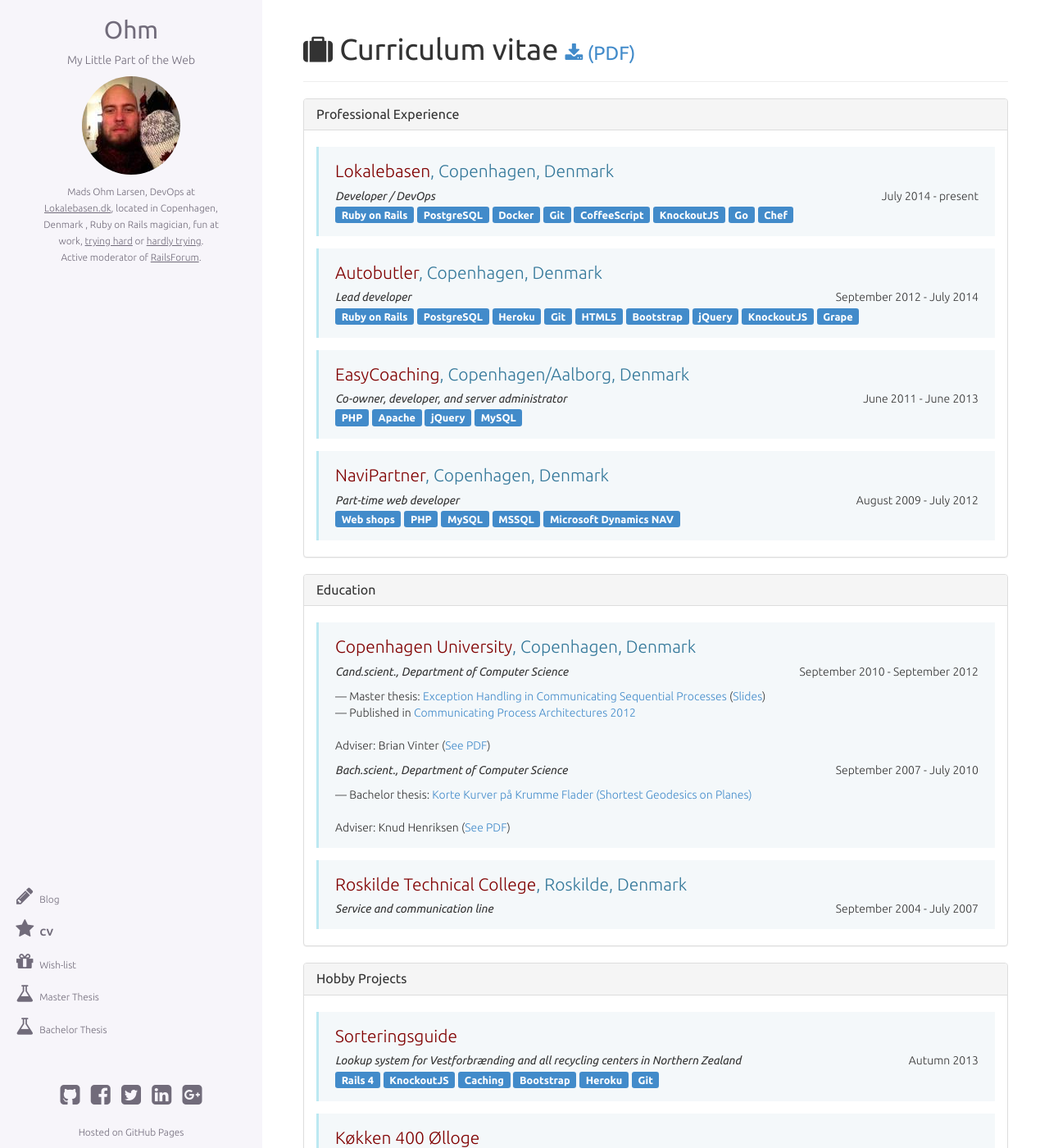
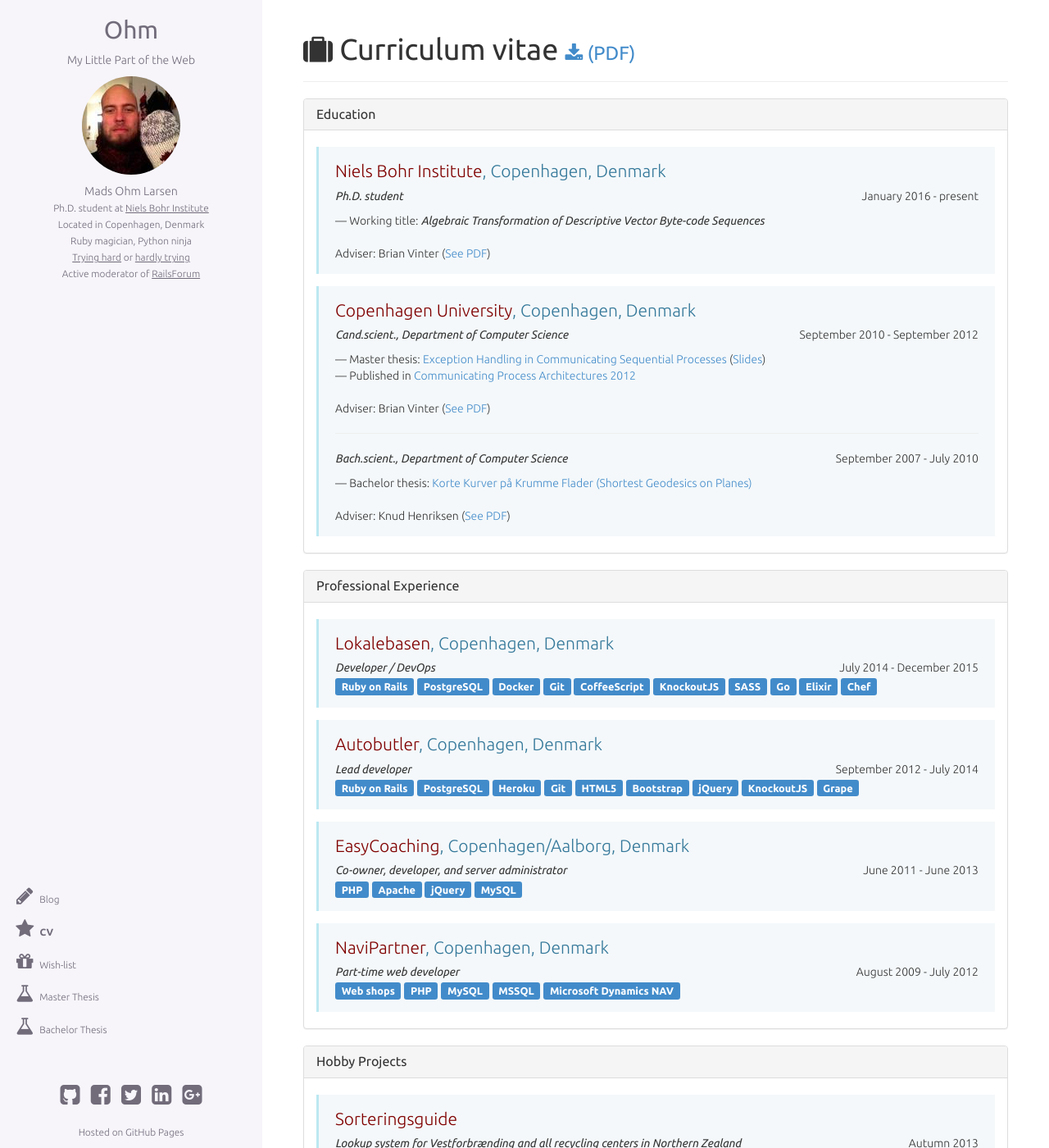
Before and after one commit to omegahm/omegahm.github.io, a Jekyll site: the page built from cv.html, in a window 1280 px wide and 1400 px high. Shown: the whole window at 82% size. Built offline with Jekyll 4.4.1, drawn with Linux system fonts in a browser that asks for light colours; nearby versions of some CDN libraries; Markdown is read by kramdown in place of the engine named in the settings; some of the changed text lies outside the part shown.

Commit message:
Update CV

```diff
--- a/_config.yml
+++ b/_config.yml
@@ -4,7 +4,7 @@
 name: Ohm
 website: ohm.sh
 description: My Little Part of the Web
-metadescription: "Mads Ohm Larsen, DevOps at Lokalebasen.dk, located in Copenhagen, Denmark , Ruby on Rails magician, fun at work, trying hard or hardly trying."
+metadescription: "Mads Ohm Larsen, Ph.D. student at Niels Bohr Institute, located in Copenhagen, Denmark, Ruby magician, Python ninja, trying hard or hardly trying."
 markdown: redcarpet
 lsi: false
 timezone: Europe/Copenhagen
--- a/_includes/header.html
+++ b/_includes/header.html
@@ -43,17 +43,27 @@
 
           <p class="about">
             <small>
-              <span itemprop="name">Mads Ohm Larsen</span>,
+              <span class="name" itemprop="name">Mads Ohm Larsen</span>
+              <br>
+
               <span itemprop="description">
-                DevOps at <a href="http://www.lokalebasen.dk" target="_blank" itemprop="affiliation">Lokalebasen.dk</a>,
-                located in
+                Ph.D. student at <a href="http://nbi.ku.dk" target="_blank" itemprop="affiliation">Niels Bohr Institute</a>
+                <br>
+
+                Located in
                 <span itemprop="address" itemscope itemtype="http://schema.org/PostalAddress">
                   <span itemprop="addressLocality">Copenhagen</span>,
                   <span itemprop="addressCountry">Denmark</span>
-                </span>,
-                Ruby on Rails magician, fun at work, <a href="http://projecteuler.net/profile/omegahm.png" taget="_blank" itemprop="award">trying hard</a> or <a href="http://www.codewars.com/users/omegahm">hardly trying</a>.
+                </span>
                 <br>
-                Active moderator of <a href="https://railsforum.com/" target="_blank">RailsForum</a>.
+
+                Ruby magician, Python ninja
+                <br>
+
+                <a href="http://projecteuler.net/profile/omegahm.png" taget="_blank" itemprop="award">Trying hard</a> or <a href="http://www.codewars.com/users/omegahm">hardly trying</a>
+                <br>
+
+                Active moderator of <a href="https://railsforum.com/" target="_blank">RailsForum</a>
               </span>
             </small>
           </p>
--- a/_sass/main.sass
+++ b/_sass/main.sass
@@ -74,6 +74,9 @@
 
     &:hover, &:focus
       font-weight: 300
+
+.about .name
+  font-size: 120%
 
 .links
   padding: 20px 0
--- a/cv.html
+++ b/cv.html
@@ -11,7 +11,7 @@
     place: Copenhagen, Denmark
     position: Developer / DevOps
     start_time: July 2014
-    end_time: present
+    end_time: December 2015
     tags:
     - Ruby on Rails
     - PostgreSQL
@@ -19,7 +19,9 @@
     - Git
     - CoffeeScript
     - KnockoutJS
+    - SASS
     - Go
+    - Elixir
     - Chef
   - name: Autobutler
     url: https://www.autobutler.dk
@@ -69,7 +71,7 @@
     description: Lookup system for Vestforbrænding and all recycling centers in Northern Zealand
     time: Autumn 2013
     tags:
-    - Rails 4
+    - Ruby on Rails
     - KnockoutJS
     - Caching
     - Bootstrap
@@ -80,7 +82,7 @@
     description: Accounting system for dormitory
     time: Summer 2013
     tags:
-    - Rails 4
+    - Ruby on Rails
     - Bootstrap
     - Heroku
     - Git
@@ -97,11 +102,11 @@
   - name: Programming
     tags:
     - Ruby
-    - Rails 3
-    - Rails 4
+    - Rails
+    - Elixir
     - Go
     - Python
-    - PHP
+    - CoffeeScript
     - JavaScript
     - C++
     - UNIX shell scripting (Bash)
@@ -110,6 +115,7 @@
     tags:
     - HTML5
     - CSS3
+    - SASS
     - jQuery
     - Bootstrap
     - Git
@@ -141,6 +148,76 @@
       <a href="/files/cv.pdf"><i class="fa fa-download"></i> (PDF)</a>
     </small>
   </h1>
+</div>
+
+<div class="panel panel-default">
+  <div class="panel-heading">
+    <h3 class="panel-title">Education</h3>
+  </div>
+  <div class="panel-body">
+
+    <div class="callout">
+      <h4 class="lead">
+        <a href="http://nbi.ku.dk">Niels Bohr Institute</a>, Copenhagen, Denmark
+      </h4>
+
+      <div class="clearfix">
+        <em>Ph.D. student</em>
+        <span class="pull-right">
+          <time>January 2016</time> - <time>present</time>
+        </span>
+      </div>
+
+      <p>
+        &mdash; Working title: <em>Algebraic Transformation of Descriptive Vector Byte-code Sequences</em>
+      </p>
+
+      <p>
+        Adviser: Brian Vinter (<a href="/files/cv.pdf" title="Why? To not expose my contacts details to spambots and the like.">See PDF</a>)
+      </p>
+    </div>
+
+    <div class="callout">
+      <h4 class="lead">
+        <a href="http://www.diku.dk">Copenhagen University</a>, Copenhagen, Denmark
+      </h4>
+
+      <div class="clearfix">
+        <em>Cand.scient., Department of Computer Science</em>
+        <span class="pull-right">
+          <time>September 2010</time> - <time>September 2012</time>
+        </span>
+      </div>
+
+      <p>
+        &mdash; Master thesis: <a href="/files/thesis.pdf">Exception Handling in Communicating Sequential Processes</a> (<a href="/files/thesisslides.pdf">Slides</a>)
+        <br>
+        &mdash; Published in <a href="http://wotug.org/paperdb/show_proc.php?f=4&num=29">Communicating Process Architectures 2012</a>
+      </p>
+
+      <p>
+        Adviser: Brian Vinter (<a href="/files/cv.pdf" title="Why? To not expose my contacts details to spambots and the like.">See PDF</a>)
+      </p>
+
+      <hr>
+
+      <div class="clearfix">
+        <em>Bach.scient., Department of Computer Science</em>
+        <span class="pull-right">
+          <time>September 2007</time> - <time>July 2010</time>
+        </span>
+      </div>
+
+      <p>
+        &mdash; Bachelor thesis: <a href="/files/bachelors.pdf">Korte Kurver på Krumme Flader (Shortest Geodesics on Planes)</a>
+      </p>
+
+      <p>
+        Adviser: Knud Henriksen (<a href="/files/cv.pdf" title="Why? To not expose my contacts details to spambots and the like.">See PDF</a>)
+      </p>
+    </div>
+
+  </div>
 </div>
 
 {% for thing in page.work %}
@@ -172,66 +249,6 @@
     </div>
   </div>
 {% endfor %}
-
-<div class="panel panel-default">
-  <div class="panel-heading">
-    <h3 class="panel-title">Education</h3>
-  </div>
-  <div class="panel-body">
-
-    <div class="callout">
-      <h4 class="lead">
-        <a href="http://www.diku.dk">Copenhagen University</a>, Copenhagen, Denmark
-      </h4>
-
-      <div class="clearfix">
-        <em>Cand.scient., Department of Computer Science</em>
-        <span class="pull-right">
-          <time>September 2010</time> - <time>September 2012</time>
-        </span>
-      </div>
-
-      <p>
-        &mdash; Master thesis: <a href="/files/thesis.pdf">Exception Handling in Communicating Sequential Processes</a> (<a href="/files/thesisslides.pdf">Slides</a>)
-        <br>
-        &mdash; Published in <a href="http://wotug.org/paperdb/show_proc.php?f=4&num=29">Communicating Process Architectures 2012</a>
-      </p>
-
-      <p>
-        Adviser: Brian Vinter (<a href="/files/cv.pdf" title="Why? To not expose my contacts details to spambots and the like.">See PDF</a>)
-      </p>
-
-      <div class="clearfix">
-        <em>Bach.scient., Department of Computer Science</em>
-        <span class="pull-right">
-          <time>September 2007</time> - <time>July 2010</time>
-        </span>
-      </div>
-
-      <p>
-        &mdash; Bachelor thesis: <a href="/files/bachelors.pdf">Korte Kurver på Krumme Flader (Shortest Geodesics on Planes)</a>
-      </p>
-
-      <p>
-        Adviser: Knud Henriksen (<a href="/files/cv.pdf" title="Why? To not expose my contacts details to spambots and the like.">See PDF</a>)
-      </p>
-    </div>
-
-    <div class="callout">
-      <h4 class="lead">
-        <a href="http://rts.dk/uddannelserhoved/htx">Roskilde Technical College</a>, Roskilde, Denmark
-      </h4>
-
-      <div class="clearfix">
-        <em>Service and communication line</em>
-        <span class="pull-right">
-          <time>September 2004</time> - <time>July 2007</time>
-        </span>
-      </div>
-    </div>
-
-  </div>
-</div>
 
 {% for thing in page.hobby %}
   <div class="panel panel-default">
```
Also changed, not shown: other parts of cv.html (+7 -3 lines).
